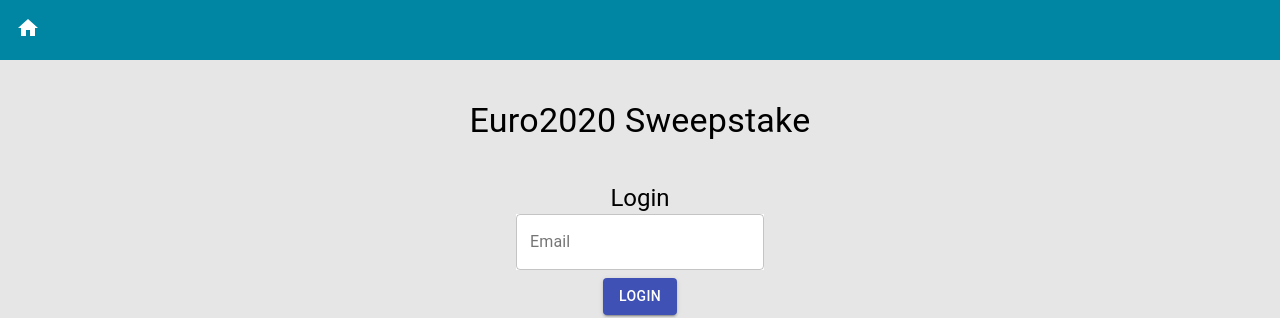
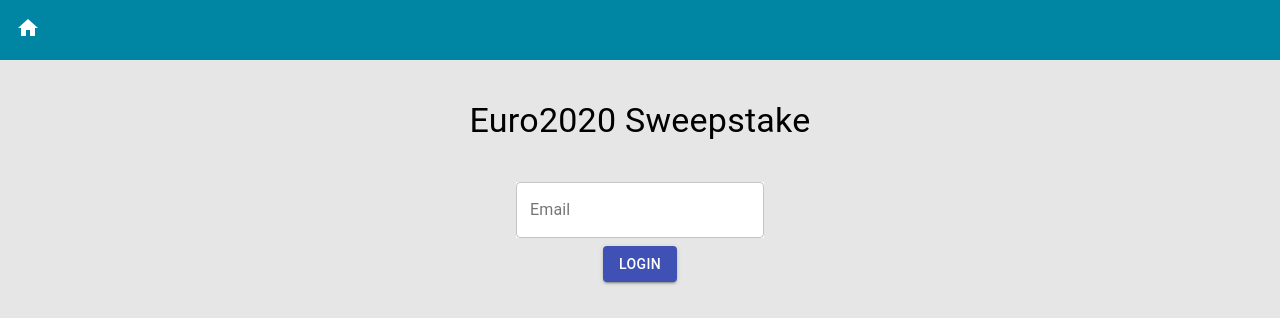
Before and after one commit to kenzoi/Euro-2020-Sweepstake, a React (Create React App) app in the folder frontend/: page / in a window 1280 px wide. Shown: the top 318 px of the page. Built offline with nearby package versions, Linux system fonts and the light colour scheme; no server answers.

Commit message:
remove login text heading from home page

```diff
--- a/frontend/src/components/Home/index.js
+++ b/frontend/src/components/Home/index.js
@@ -29,7 +29,6 @@ function Home() {
         </Typography>
       </Box>
       <Box m={5}>
-        <Typography variant="h5">Login</Typography>
         <form id="login" noValidate autoComplete="off" onSubmit={loginHandler}>
           <TextField
             className="home__emailfield"
```
